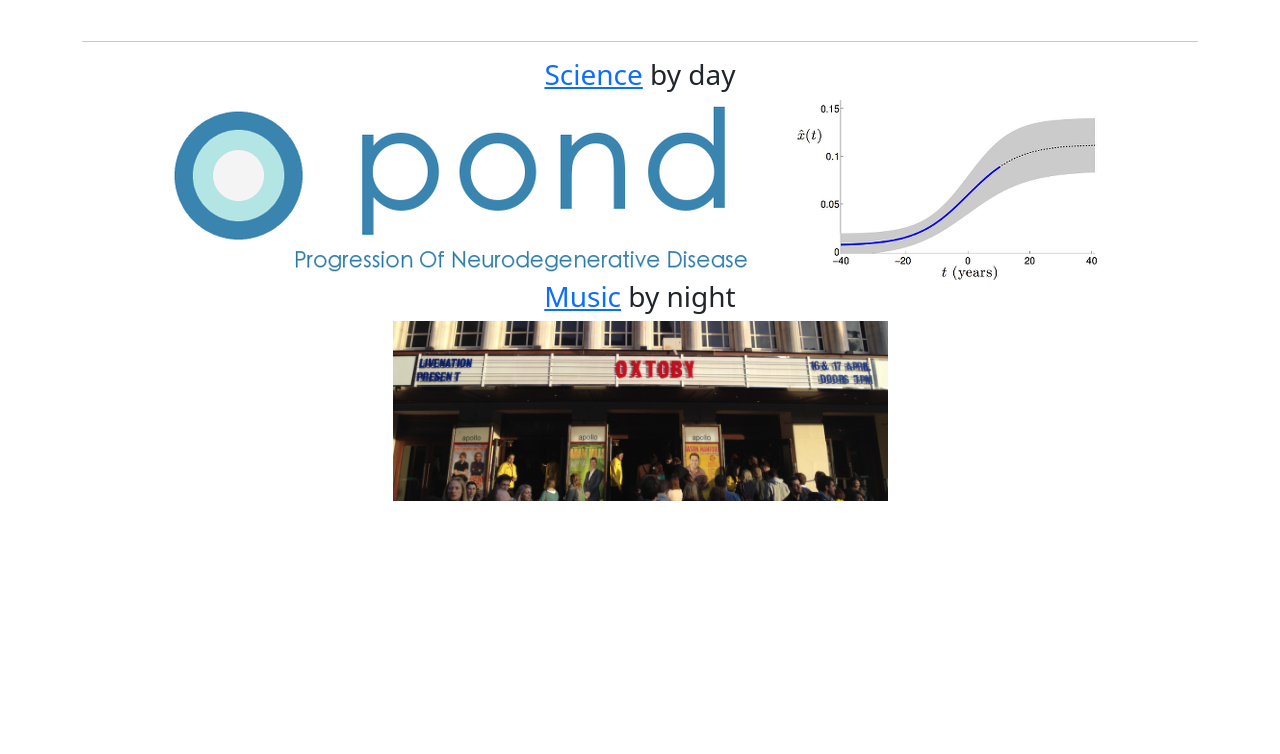
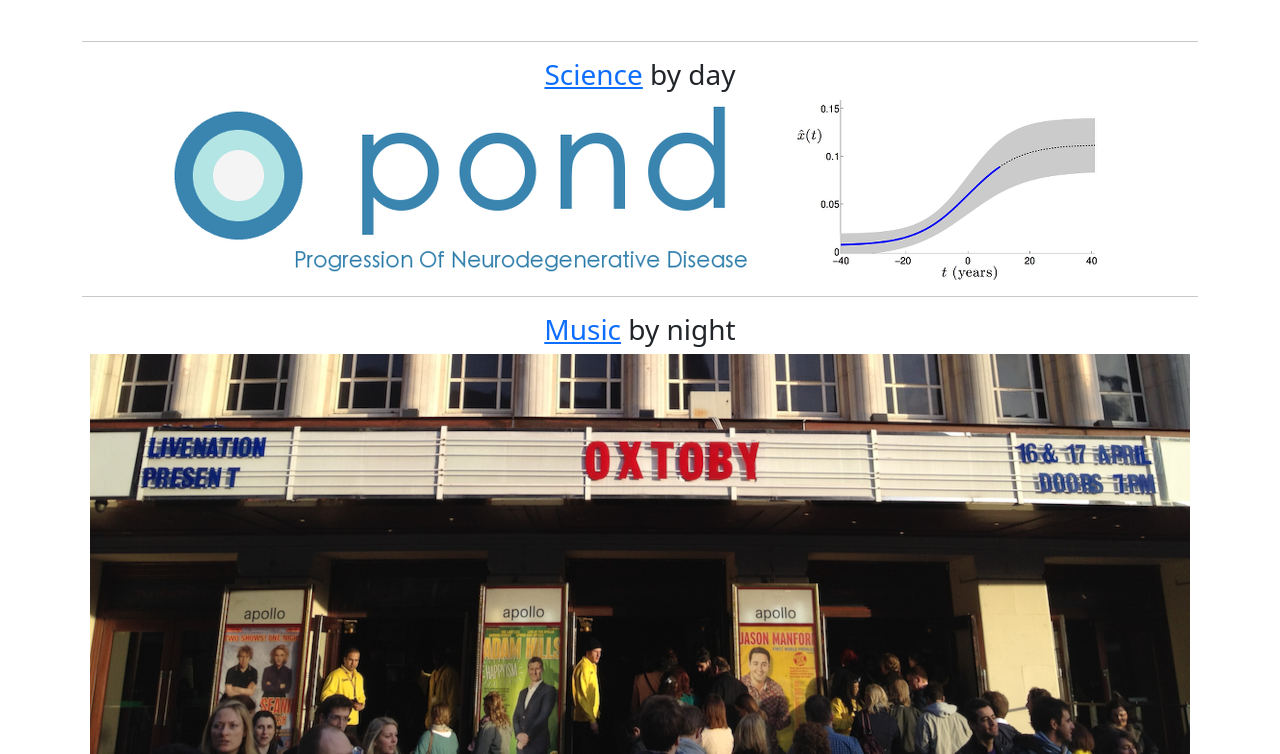
Before and after one commit to noxtoby/noxtoby.github.io, a plain HTML site: page index.html in a window 1280 px wide. Shown: the part 63-817 px from the top of the page. Drawn offline with nearby package versions, Linux system fonts and the light colour scheme.

Commit message:
Fix for img display width

```diff
--- a/index.html
+++ b/index.html
@@ -43,9 +43,10 @@
                 <!-- <h2>Science by day. Music by night.</h2> -->
                 <hr/>
                 <h3><a href="/science">Science</a> by day</h3>
-                  <img src="assets/DrOxtoby_Banner_POND.png" alt="POND modelling" height="180">
+                  <img src="assets/DrOxtoby_Banner_POND.png" alt="POND modelling" style="max-width:100%;">
+                <hr/>
                 <h3><a href="/music">Music</a> by night</h3>
-                  <img src="assets/oxtoby-apollo-banner.png" alt="POND modelling" height="180">
+                  <img src="assets/oxtoby-apollo-banner.png" alt="POND modelling" style="max-width:100%;">
                 <!-- <table>
                   <tr>
                     <td style="border-right: 1px dashed black;">
```
